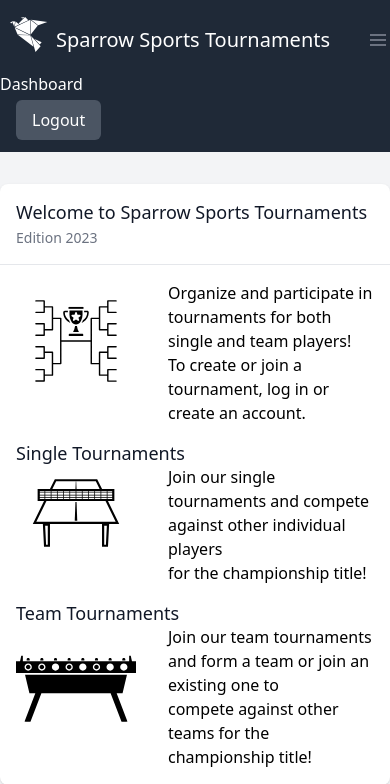
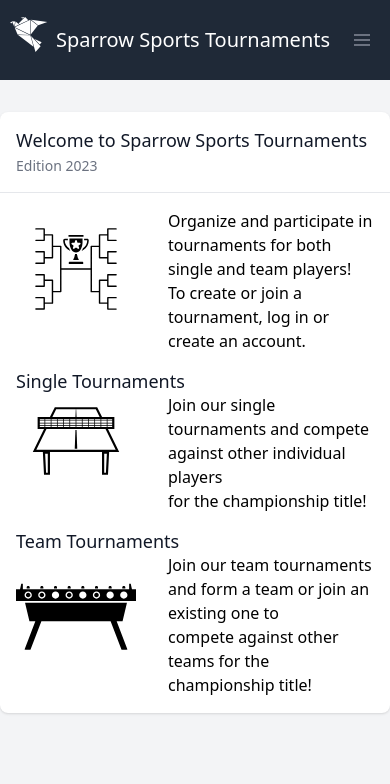
Before and after one commit to gpietro/office-playoffs, a Django app: page / in a window 390 px wide. Shown: the top 784 px of the page. Run offline with Django 4.2, Linux system fonts and the light colour scheme; the visitor is signed in with stand-in values (Sample User, id 1); some libraries are stand-ins or nearby versions.

Commit message:
fix nav bar mobile

```diff
--- a/webapp/templates/webapp/layout.html
+++ b/webapp/templates/webapp/layout.html
@@ -19,7 +19,7 @@
             <a class="text-xl text-white hover:text-gray-200" href="/">Sparrow Sports Tournaments</a>
           </div>
           <div class="flex md:hidden">
-            <button type="button" class="text-gray-500 hover:text-gray-400 focus:outline-none focus:text-gray-400" aria-label="toggle menu">
+            <button id="toggle-menu" type="button" class="text-gray-500 focus:outline-none focus:text-gray-400 px-4" aria-label="toggle menu">
               <svg viewBox="0 0 24 24" class="h-6 w-6 fill-current">
                 <path
                   fill-rule="evenodd"
@@ -30,10 +30,15 @@
             </button>
           </div>
         </div>
-        <div class="md:flex md:items-center md:justify-between">
+        <div id="mobile-menu" class="hidden md:flex md:items-center md:justify-between">
           <div class="flex flex-col md:flex-row md:mx-6">
             {% if user.is_authenticated %}
-            <a class="my-1 text-white font-medium md:mx-4 md:my-0 hover:text-gray-400" href="{% url 'profile' %}">Dashboard</a>
+            <div class="flex md:hidden p-4 mb-4 border-t border-b border-gray-200">
+                <a class="my-1 text-white font-medium md:mx-4 md:my-0 hover:text-gray-400" href="{% url 'profile' %}">Dashboard</a>
+            </div>
+            <div class="hidden md:block">
+              <a class="my-1 text-white font-medium md:mx-4 md:my-0 hover:text-gray-400" href="{% url 'profile' %}">Dashboard</a>
+            </div>
             {% endif %}
           </div>
           <div class="flex items-center">
@@ -53,5 +58,14 @@
     <div class="container mx-auto mt-8">
       {% block content %}{% endblock %}
     </div>
+
+    <script>
+      const toggleButton = document.getElementById('toggle-menu');
+      const mobileMenu = document.getElementById('mobile-menu');
+
+      toggleButton.addEventListener('click', () => {
+        mobileMenu.classList.toggle('hidden');
+      });
+    </script>
   </body>
 </html>
```
